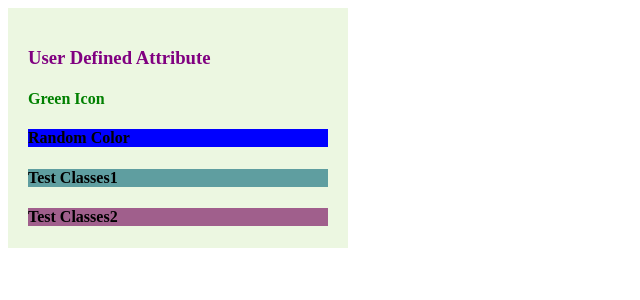
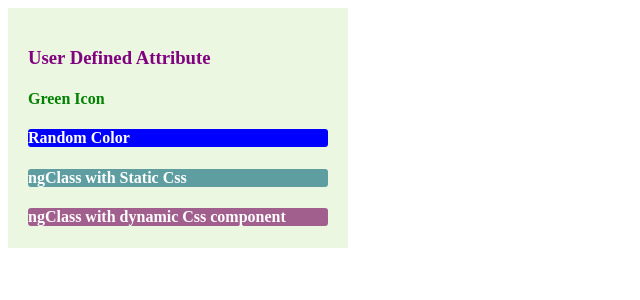
Before and after one commit to priyodas12/angular-basic-v4, an Angular app: page / in a window 1280 px wide. Shown: the top 300 px of the page, without its empty margins (0-640 px from the left). Built offline with nearby package versions, Linux system fonts and the light colour scheme.

Commit message:
attribute directive styling

```diff
--- a/src/app/learning/exm-attribute-directive/exm-attribute-directive.component.css
+++ b/src/app/learning/exm-attribute-directive/exm-attribute-directive.component.css
@@ -4,11 +4,16 @@
     background-color: rgb(236, 247, 225);
     padding: 20px;
 }
+h4{
+    color:white;
+}
 
 .test1{
     background-color: cadetblue;
+    border-radius: 3px;;
 }
 
 .test2{
     background-color: rgb(160, 95, 140);
+    border-radius: 3px;;
 }
--- a/src/app/learning/exm-attribute-directive/exm-attribute-directive.component.html
+++ b/src/app/learning/exm-attribute-directive/exm-attribute-directive.component.html
@@ -1,7 +1,7 @@
 <div class="attribute-directive">
     <h3 appChangeToPurple>User Defined Attribute</h3>
     <h4 [ngStyle]="{'color':greenText}">Green Icon</h4>
-    <h4 [ngStyle]="getRandomVal()?{'background-color': 'red'} : {'background-color': 'blue'}">Random Color</h4>
-    <h4 [ngClass]="'test1'">Test Classes1</h4>
-    <h4 [ngClass]="computeClass()">Test Classes2</h4>
+    <h4 [ngStyle]="getRandomVal()?{'background-color': 'red', 'border-radius': '3px'} : {'background-color': 'blue' ,'border-radius': '3px'}">Random Color</h4>
+    <h4 [ngClass]="'test1'">ngClass with Static Css</h4>
+    <h4 [ngClass]="computeClass()">ngClass with dynamic Css component</h4>
 </div>
```
